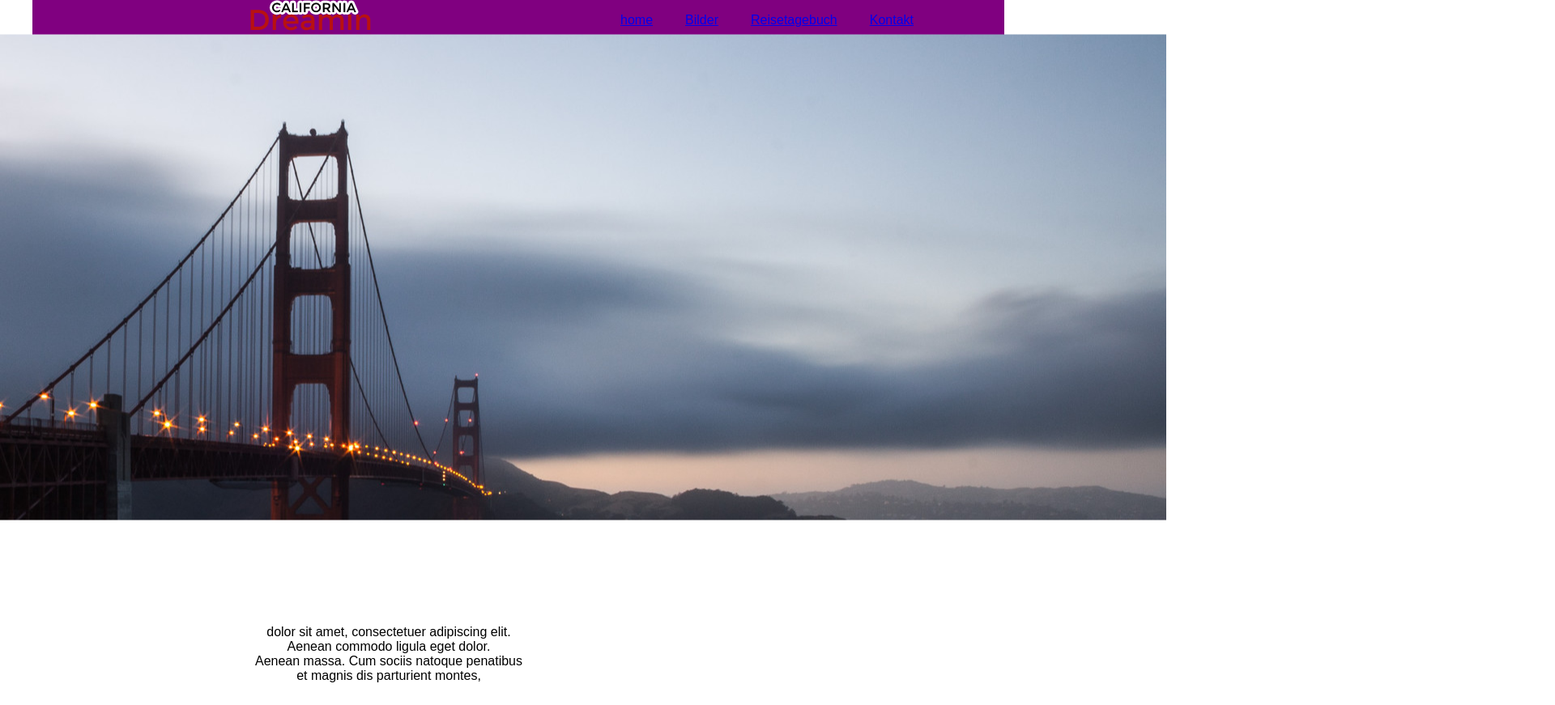
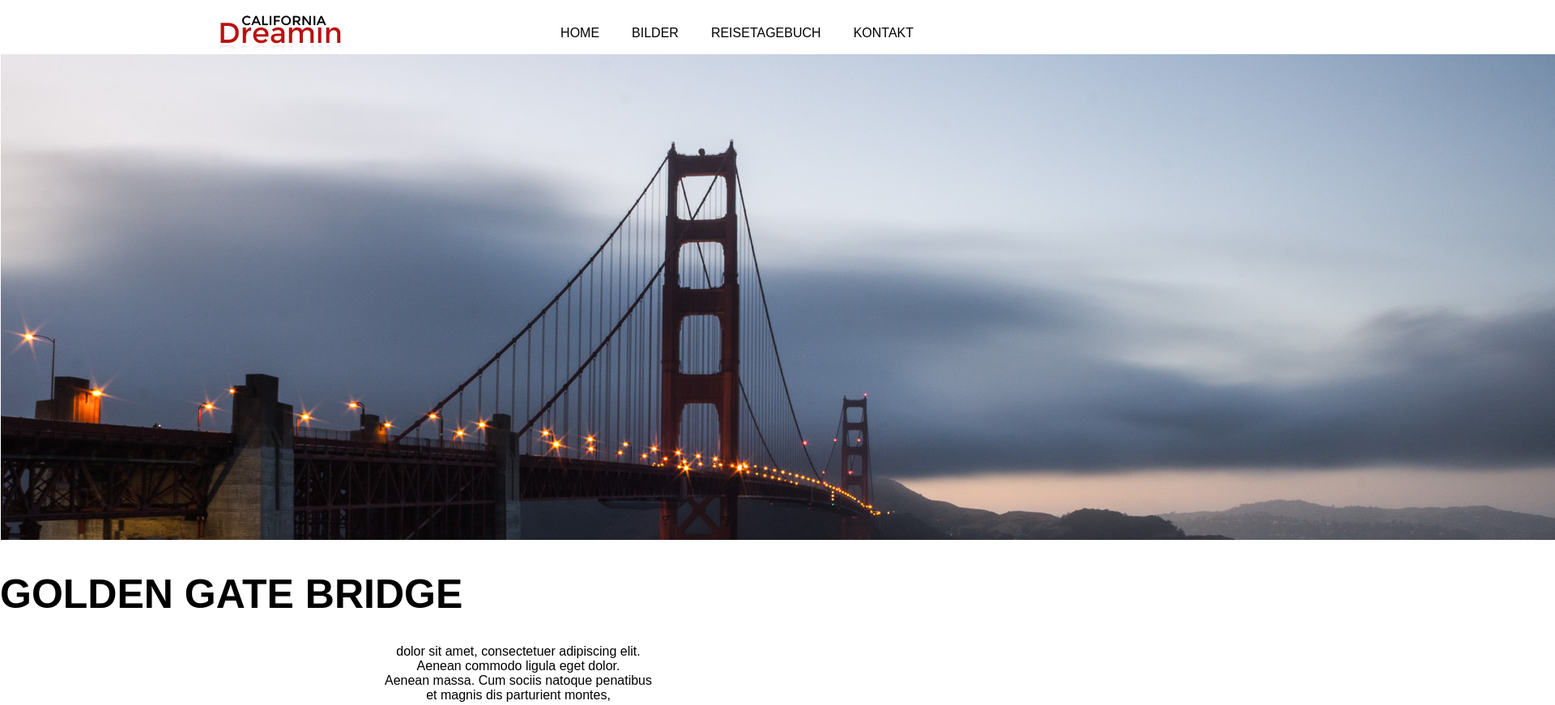
Before and after one commit to mescht155/California-Dreamin, a plain HTML site: page index.html in a window 1280 px wide. Shown: the whole page at 81% size, 1920 px wide, since content can reach past the window. Before the commit the page ends 800 px from the top, so only its background shows below. Drawn offline with Linux system fonts and the light colour scheme.

Commit message:
blablablabla

```diff
--- a/css/master.css
+++ b/css/master.css
@@ -24,9 +24,17 @@ body {
   margin: 0;
 }
 
+header a:link {
+  text-decoration: none;
+}
+
 header#main-header {
+  margin-top: 1em;
   width: 100%;
+
 }
+
+
 
 header#main-header .inner-wrapper {
   max-width: var(--screen-max);
@@ -34,7 +42,7 @@ header#main-header .inner-wrapper {
   display: flex;
   margin-left: auto;
   margin-right: auto;
-  background: purple;
+  background: white;
 }
 
 
@@ -43,13 +51,20 @@ nav {
   margin-right: 7em;
   display: flex;
   font-family: var(--base-font);
+  text-decoration: none;
+  list-style: none;
 
 }
 
 li {
   list-style: none;
+  text-decoration: uppercase;
+  text-decoration-color: black;
+
 
 }
+
+
 
 .main-navigation {
   display: none;
@@ -60,6 +75,8 @@ li {
 
 a {
   font-family: var(--base-font);
+  color: black;
+  text-decoration: uppercase;
 }
 
 #logo {
@@ -69,22 +86,24 @@ a {
 p {
   color:black;
   text-align: center;
+
 }
 
 .hero-image {
-  width: 75%;
-  height: 100%;
+  width: 100%;
+  height: 70%;
   position: center;
   background-repeat: no-repeat;
   background-size: cover;
-  position: fixed;
 }
 
-.hero-text {
-  text-align: center;
-  position: absolute;
-  top: 50%;
-  left: 50%;
-  transform: translate(-50%, -50%);
-  color: white;
+
+div#header-img .inner-wrapper {
+  max-width: var(--screen-max);
+  width: 100%;
+  display: flex;
+  margin-left: auto;
+  margin-right: auto;
+  background: white;
+  max-height: ;
 }
--- a/index.html
+++ b/index.html
@@ -19,16 +19,16 @@
 
       <nav>
         <ul>
-          <li><a href="#">home</a></li>
+          <li><a href="#">HOME</a></li>
         </ul>
         <ul>
-          <li><a href="#">Bilder</a></li>
+          <li><a href="#">BILDER</a></li>
         </ul>
         <ul>
-          <li><a href="#">Reisetagebuch</a></li>
+          <li><a href="#">REISETAGEBUCH</a></li>
         </ul>
         <ul>
-          <li><a href="#">Kontakt</a></li>
+          <li><a href="#">KONTAKT</a></li>
         </ul>
       </nav>
     </div>
@@ -37,15 +37,16 @@
 
   </header>
 
-  <div class="hero-image">
-      <div class="hero-text">
-        <img src="img/goldengatebridge.jpg" />
-        <h1 style="font-size:50px">GOLDEN GATE BRIDGE</h1>
-        <p>dolor sit amet, consectetuer adipiscing elit. <br> Aenean commodo ligula eget dolor.<br> Aenean massa. Cum sociis natoque penatibus<br> et magnis dis parturient montes,</p>
-      </div>
+
 
   <main>
-
+      <div class="hero-image">
+              <div id="header-img">
+                  <img src="img/goldengatebridge.jpg" />
+                  <h1 style="font-size:50px">GOLDEN GATE BRIDGE</h1>
+                  <p>dolor sit amet, consectetuer adipiscing elit. <br> Aenean commodo ligula eget dolor.<br> Aenean massa. Cum sociis natoque penatibus<br> et magnis dis parturient montes,</p>
+              </div>
+      </div>
   </main>
 
 <footer>
```
Also changed, not shown: 1 other file.
